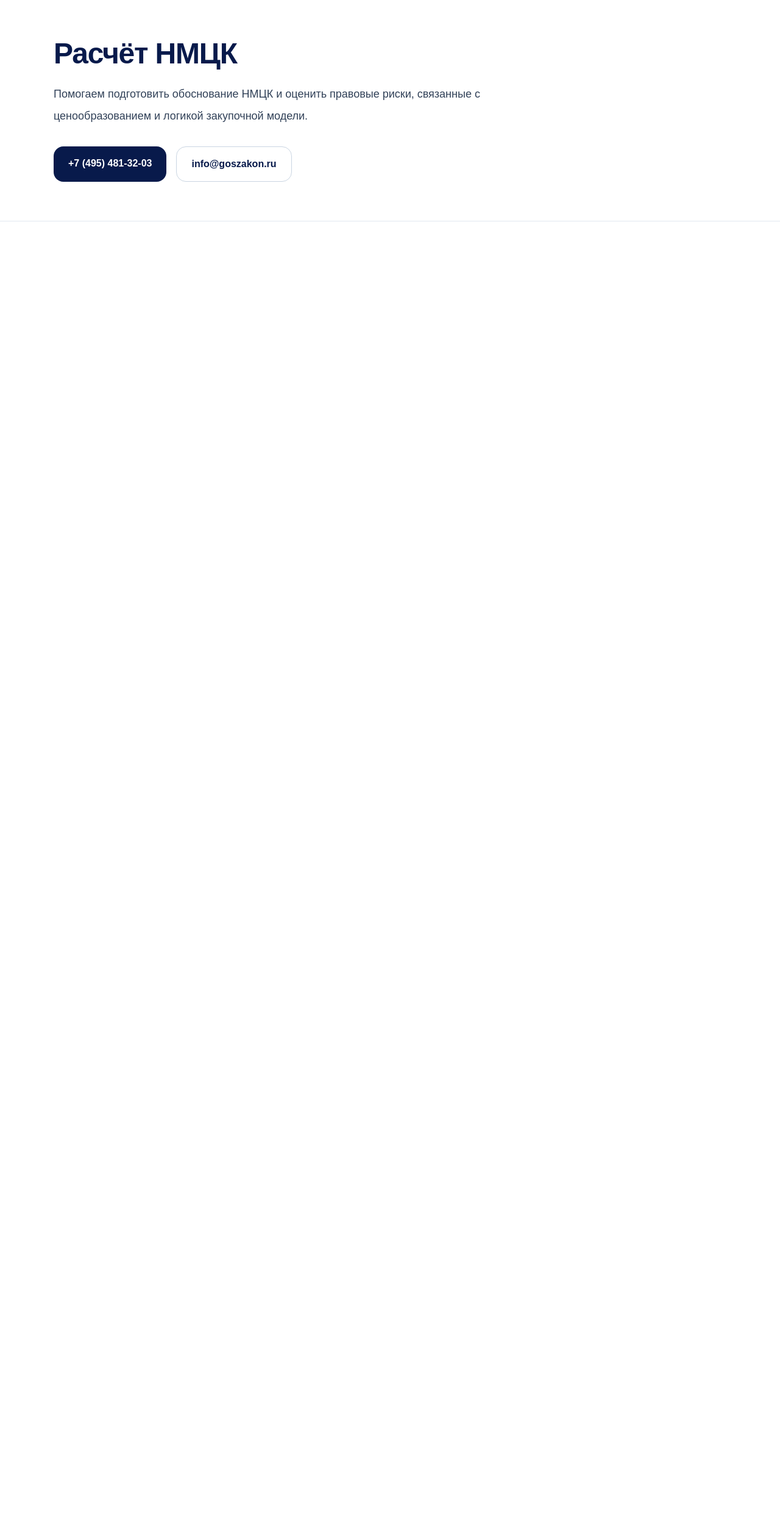
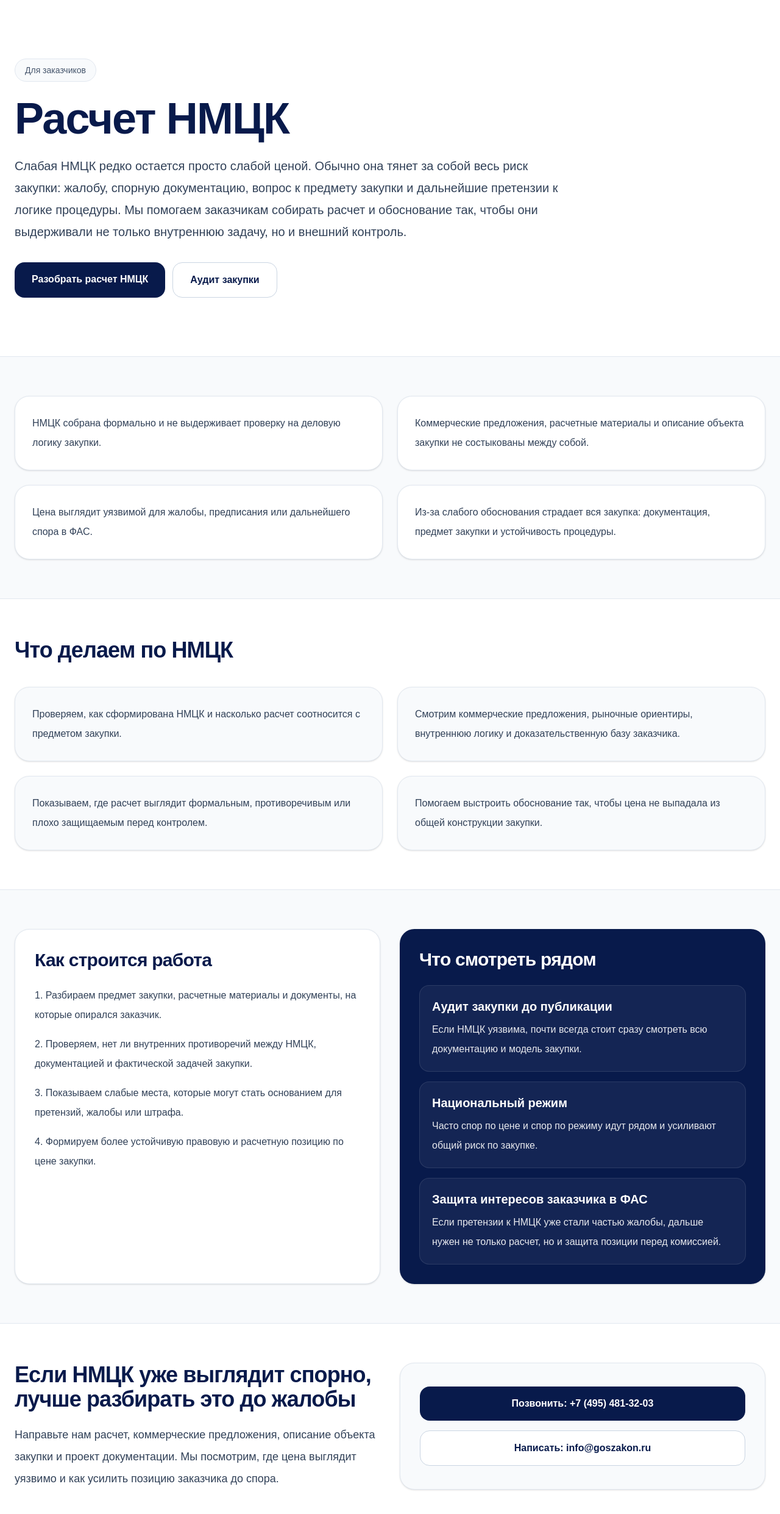
Before and after one commit to 6499922-beep/goszakon, a Next.js app: page /zakazchikam/raschet-nmck in a window 1280 px wide. Shown: the top 2482 px of the page at 61% size. Before the commit the page ends 800 px from the top, so only its background shows below. Built offline with nearby package versions, Linux system fonts and the light colour scheme.

Commit message:
Expand customer NMCK page

```diff
--- a/app/zakazchikam/raschet-nmck/page.tsx
+++ b/app/zakazchikam/raschet-nmck/page.tsx
@@ -1,31 +1,196 @@
+import type { Metadata } from "next";
+import Link from "next/link";
 import { SITE_CONTACTS } from "@/lib/site-config";
+
+export const metadata: Metadata = {
+  title: "Расчет НМЦК для заказчика | GOSZAKON",
+  description:
+    "Помогаем заказчикам подготовить расчет и обоснование НМЦК так, чтобы закупка выдерживала логику предмета, контроль и возможные жалобы.",
+};
+
+const risks = [
+  "НМЦК собрана формально и не выдерживает проверку на деловую логику закупки.",
+  "Коммерческие предложения, расчетные материалы и описание объекта закупки не состыкованы между собой.",
+  "Цена выглядит уязвимой для жалобы, предписания или дальнейшего спора в ФАС.",
+  "Из-за слабого обоснования страдает вся закупка: документация, предмет закупки и устойчивость процедуры.",
+];
+
+const services = [
+  "Проверяем, как сформирована НМЦК и насколько расчет соотносится с предметом закупки.",
+  "Смотрим коммерческие предложения, рыночные ориентиры, внутреннюю логику и доказательственную базу заказчика.",
+  "Показываем, где расчет выглядит формальным, противоречивым или плохо защищаемым перед контролем.",
+  "Помогаем выстроить обоснование так, чтобы цена не выпадала из общей конструкции закупки.",
+];
+
+const process = [
+  "Разбираем предмет закупки, расчетные материалы и документы, на которые опирался заказчик.",
+  "Проверяем, нет ли внутренних противоречий между НМЦК, документацией и фактической задачей закупки.",
+  "Показываем слабые места, которые могут стать основанием для претензий, жалобы или штрафа.",
+  "Формируем более устойчивую правовую и расчетную позицию по цене закупки.",
+];
 
 export default function NmckPage() {
   return (
     <main className="min-h-screen bg-white text-slate-900">
-      <section className="border-b border-slate-200">
-        <div className="mx-auto max-w-6xl px-6 py-16">
-          <h1 className="text-5xl font-bold tracking-tight text-[#081a4b]">
-            Расчёт НМЦК
-          </h1>
+      <section className="border-b border-slate-200 bg-white">
+        <div className="mx-auto max-w-7xl px-6 py-16 lg:py-24">
+          <div className="max-w-5xl">
+            <div className="inline-flex rounded-full border border-slate-200 bg-slate-50 px-4 py-2 text-sm font-medium text-slate-600">
+              Для заказчиков
+            </div>
 
-          <p className="mt-6 max-w-3xl text-lg leading-9 text-slate-700">
-            Помогаем подготовить обоснование НМЦК и оценить правовые риски, связанные
-            с ценообразованием и логикой закупочной модели.
-          </p>
+            <h1 className="mt-6 text-5xl font-bold tracking-tight text-[#081a4b] md:text-7xl">
+              Расчет НМЦК
+            </h1>
 
-          <div className="mt-8 flex flex-wrap gap-4">
+            <p className="mt-6 max-w-4xl text-xl leading-9 text-slate-700">
+              Слабая НМЦК редко остается просто слабой ценой. Обычно она тянет
+              за собой весь риск закупки: жалобу, спорную документацию, вопрос к
+              предмету закупки и дальнейшие претензии к логике процедуры. Мы
+              помогаем заказчикам собирать расчет и обоснование так, чтобы они
+              выдерживали не только внутреннюю задачу, но и внешний контроль.
+            </p>
+
+            <div className="mt-8 flex flex-col gap-3 sm:flex-row">
+              <a
+                href={SITE_CONTACTS.phoneHref}
+                className="rounded-2xl bg-[#081a4b] px-7 py-4 text-center font-semibold text-white"
+              >
+                Разобрать расчет НМЦК
+              </a>
+              <Link
+                href="/zakazchikam/audit-zakupki"
+                className="rounded-2xl border border-slate-300 px-7 py-4 text-center font-semibold text-[#081a4b]"
+              >
+                Аудит закупки
+              </Link>
+            </div>
+          </div>
+        </div>
+      </section>
+
+      <section className="border-b border-slate-200 bg-slate-50">
+        <div className="mx-auto grid max-w-7xl gap-6 px-6 py-16 md:grid-cols-2">
+          {risks.map((item) => (
+            <div
+              key={item}
+              className="rounded-3xl border border-slate-200 bg-white p-7 shadow-sm"
+            >
+              <p className="text-base leading-8 text-slate-700">{item}</p>
+            </div>
+          ))}
+        </div>
+      </section>
+
+      <section className="border-b border-slate-200 bg-white">
+        <div className="mx-auto max-w-7xl px-6 py-16">
+          <div className="max-w-3xl">
+            <h2 className="text-4xl font-bold tracking-tight text-[#081a4b]">
+              Что делаем по НМЦК
+            </h2>
+          </div>
+
+          <div className="mt-10 grid gap-6 md:grid-cols-2">
+            {services.map((item) => (
+              <div
+                key={item}
+                className="rounded-3xl border border-slate-200 bg-slate-50 p-7 shadow-sm"
+              >
+                <p className="text-base leading-8 text-slate-700">{item}</p>
+              </div>
+            ))}
+          </div>
+        </div>
+      </section>
+
+      <section className="border-b border-slate-200 bg-slate-50">
+        <div className="mx-auto grid max-w-7xl gap-8 px-6 py-16 lg:grid-cols-2">
+          <div className="rounded-3xl border border-slate-200 bg-white p-8 shadow-sm">
+            <h2 className="text-3xl font-bold tracking-tight text-[#081a4b]">
+              Как строится работа
+            </h2>
+
+            <div className="mt-6 space-y-4">
+              {process.map((item, index) => (
+                <p key={item} className="text-base leading-8 text-slate-700">
+                  {index + 1}. {item}
+                </p>
+              ))}
+            </div>
+          </div>
+
+          <div className="rounded-3xl bg-[#081a4b] p-8 text-white shadow-sm">
+            <h2 className="text-3xl font-bold tracking-tight">
+              Что смотреть рядом
+            </h2>
+
+            <div className="mt-6 space-y-4">
+              <Link
+                href="/zakazchikam/audit-zakupki"
+                className="block rounded-2xl border border-white/10 bg-white/5 p-5 transition hover:bg-white/10"
+              >
+                <div className="text-xl font-semibold">
+                  Аудит закупки до публикации
+                </div>
+                <p className="mt-2 text-base leading-8 text-white/90">
+                  Если НМЦК уязвима, почти всегда стоит сразу смотреть всю
+                  документацию и модель закупки.
+                </p>
+              </Link>
+
+              <Link
+                href="/zakazchikam/nacionalnyj-rezhim"
+                className="block rounded-2xl border border-white/10 bg-white/5 p-5 transition hover:bg-white/10"
+              >
+                <div className="text-xl font-semibold">Национальный режим</div>
+                <p className="mt-2 text-base leading-8 text-white/90">
+                  Часто спор по цене и спор по режиму идут рядом и усиливают
+                  общий риск по закупке.
+                </p>
+              </Link>
+
+              <Link
+                href="/zakazchikam/zashita-v-fas"
+                className="block rounded-2xl border border-white/10 bg-white/5 p-5 transition hover:bg-white/10"
+              >
+                <div className="text-xl font-semibold">
+                  Защита интересов заказчика в ФАС
+                </div>
+                <p className="mt-2 text-base leading-8 text-white/90">
+                  Если претензии к НМЦК уже стали частью жалобы, дальше нужен
+                  не только расчет, но и защита позиции перед комиссией.
+                </p>
+              </Link>
+            </div>
+          </div>
+        </div>
+      </section>
+
+      <section className="bg-white">
+        <div className="mx-auto grid max-w-7xl gap-8 px-6 py-16 md:grid-cols-2">
+          <div>
+            <h2 className="text-4xl font-bold tracking-tight text-[#081a4b]">
+              Если НМЦК уже выглядит спорно, лучше разбирать это до жалобы
+            </h2>
+            <p className="mt-5 max-w-2xl text-lg leading-9 text-slate-700">
+              Направьте нам расчет, коммерческие предложения, описание объекта
+              закупки и проект документации. Мы посмотрим, где цена выглядит
+              уязвимо и как усилить позицию заказчика до спора.
+            </p>
+          </div>
+
+          <div className="flex flex-col justify-center gap-4 rounded-3xl border border-slate-200 bg-slate-50 p-8 shadow-sm">
             <a
               href={SITE_CONTACTS.phoneHref}
-              className="rounded-2xl bg-[#081a4b] px-6 py-4 font-semibold text-white"
+              className="inline-flex items-center justify-center rounded-2xl bg-[#081a4b] px-6 py-4 text-base font-semibold text-white"
             >
-              {SITE_CONTACTS.phoneDisplay}
+              Позвонить: {SITE_CONTACTS.phoneDisplay}
             </a>
             <a
               href={SITE_CONTACTS.emailHref}
-              className="rounded-2xl border border-slate-300 px-6 py-4 font-semibold text-[#081a4b]"
+              className="inline-flex items-center justify-center rounded-2xl border border-slate-300 bg-white px-6 py-4 text-base font-semibold text-[#081a4b]"
             >
-              {SITE_CONTACTS.email}
+              Написать: {SITE_CONTACTS.email}
             </a>
           </div>
         </div>
```
